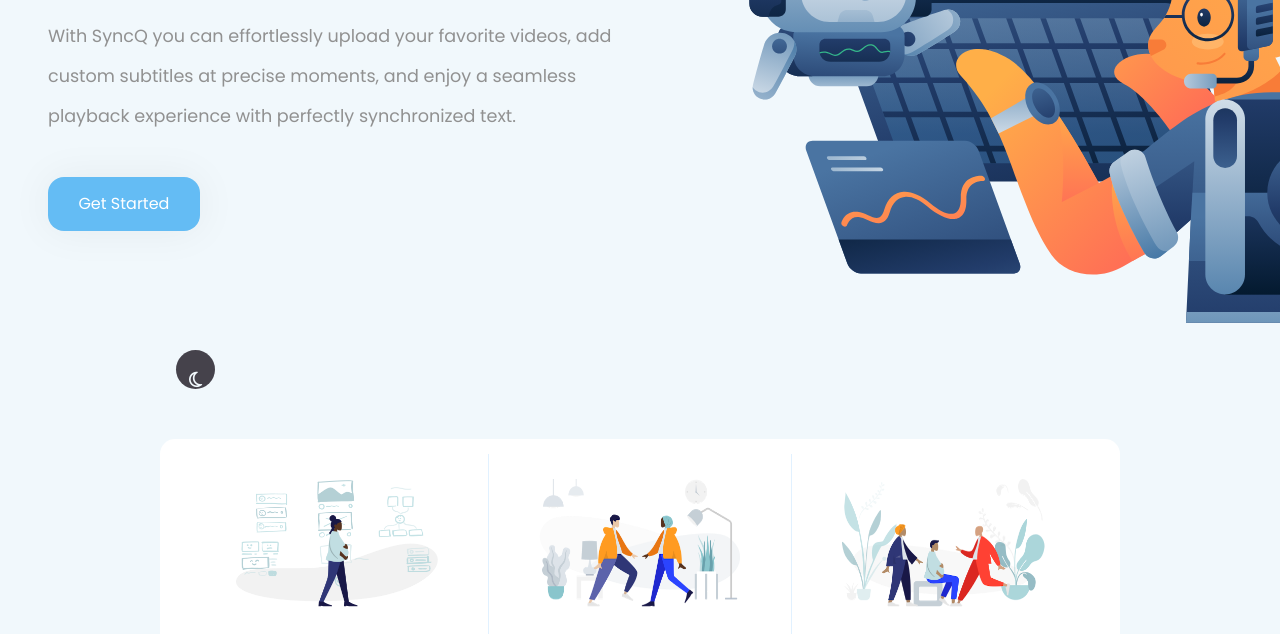
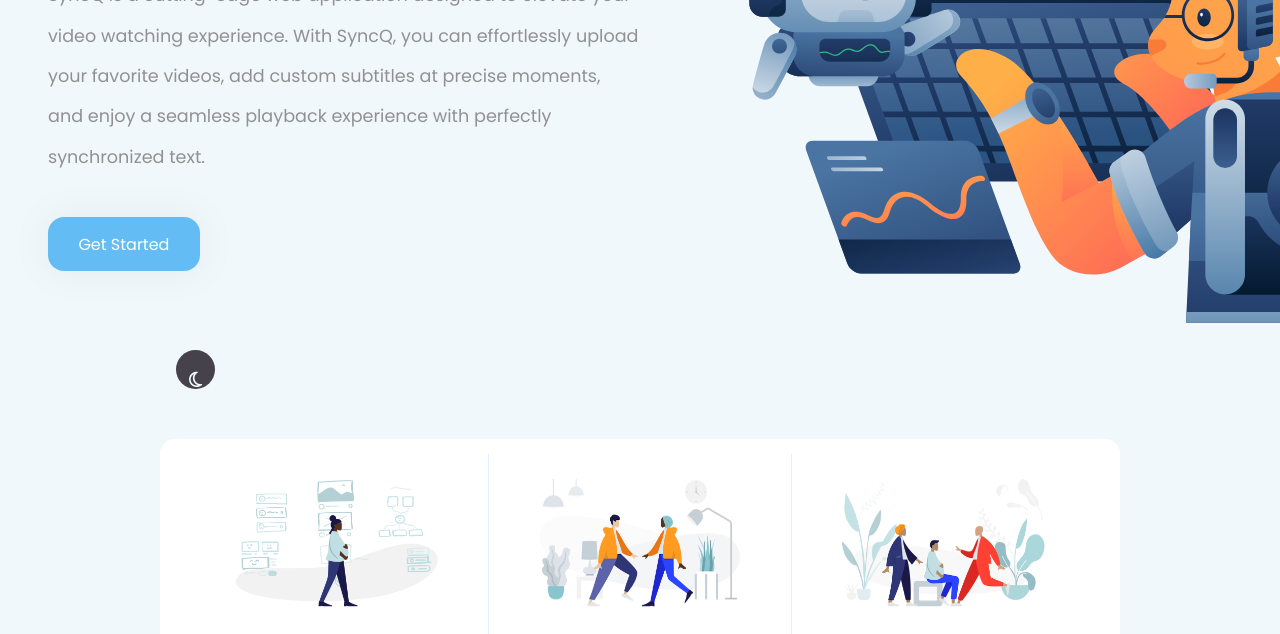
Before and after one commit to Sudhirdp/SyncQ, a website: page index.html in a window 1280 px wide. Shown: the part 466-1100 px from the top of the page. Drawn offline with Linux system fonts and the light colour scheme.

Commit message:
reform index.html

```diff
--- a/index.html
+++ b/index.html
@@ -46,9 +46,11 @@
               <h1>Elevate Your Video Experience with Synchronized Subtitles.</h1>
             </div>
             <p class="text">
-              With SyncQ you can effortlessly upload your favorite videos,
-              add custom subtitles at precise moments, and enjoy a seamless
-              playback experience with perfectly synchronized text.
+              SyncQ is a cutting-edge web application designed to
+              elevate your video watching experience. With SyncQ,
+              you can effortlessly upload your favorite videos, add custom
+              subtitles at precise moments, and enjoy a seamless playback
+              experience with perfectly synchronized text.
             </p>
             <div class="cta">
               <a href="/main.html" class="btn">Get started</a>
@@ -59,9 +61,7 @@
             <img src="./img/bannerBig1.svg" alt="Person Image" class="person" />
           </div>
         </div>
-      </div>
-
-      <div class="bottom-area">
+        <div class="bottom-area">
           <div class="container container1">
             <button class="toggle-btn">
               <i class="far fa-moon"></i>
@@ -69,6 +69,7 @@
             </button>
           </div>
         </div>
+      </div>
 
       <div class="showcase-area1">
 
@@ -107,6 +108,14 @@
           </div>
         </div>
       </div>
+      <!-- <div class="bottom-area">
+        <div class="container container1">
+          <button class="toggle-btn">
+            <i class="far fa-moon"></i>
+            <i class="far fa-sun"></i>
+          </button>
+        </div>
+      </div> -->
 
     </div>
   </main>
```
